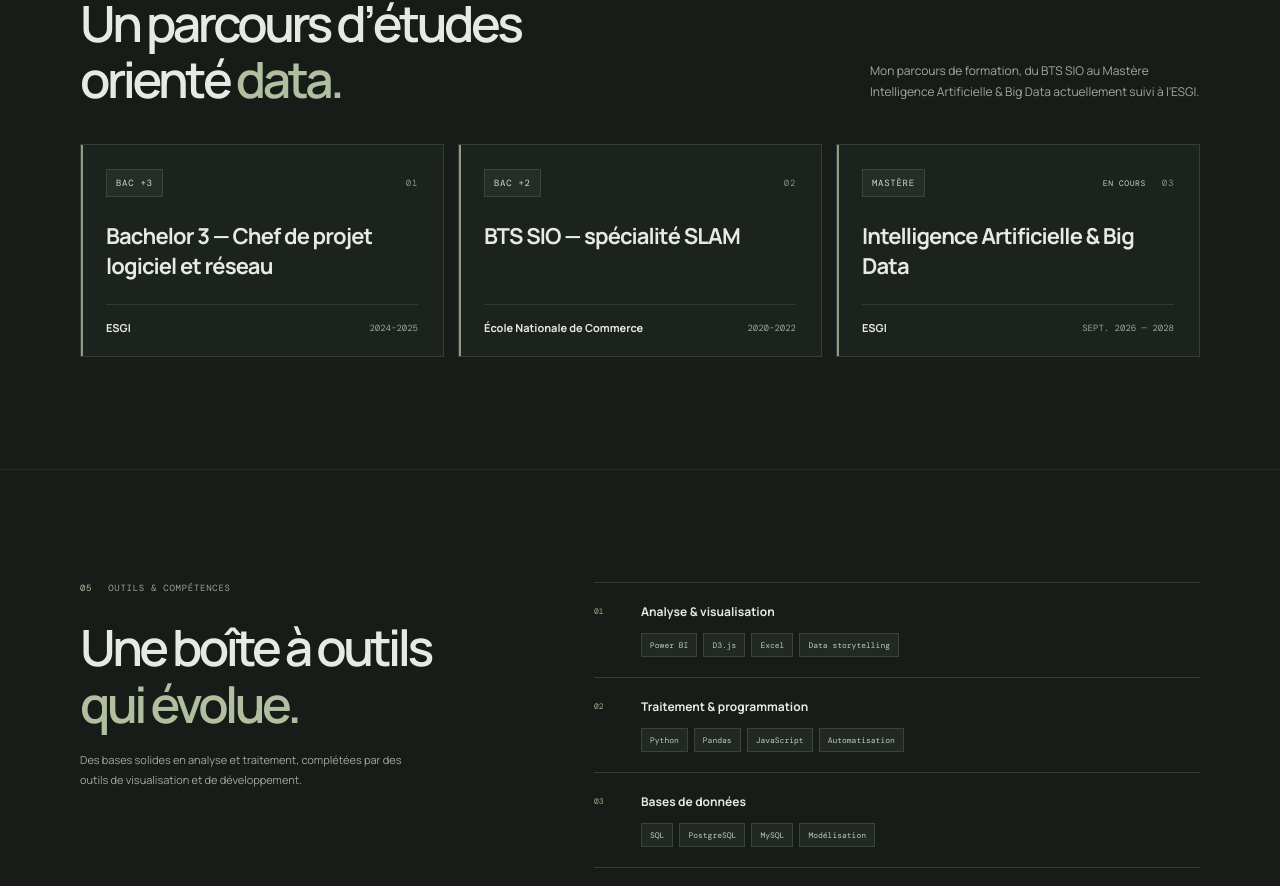
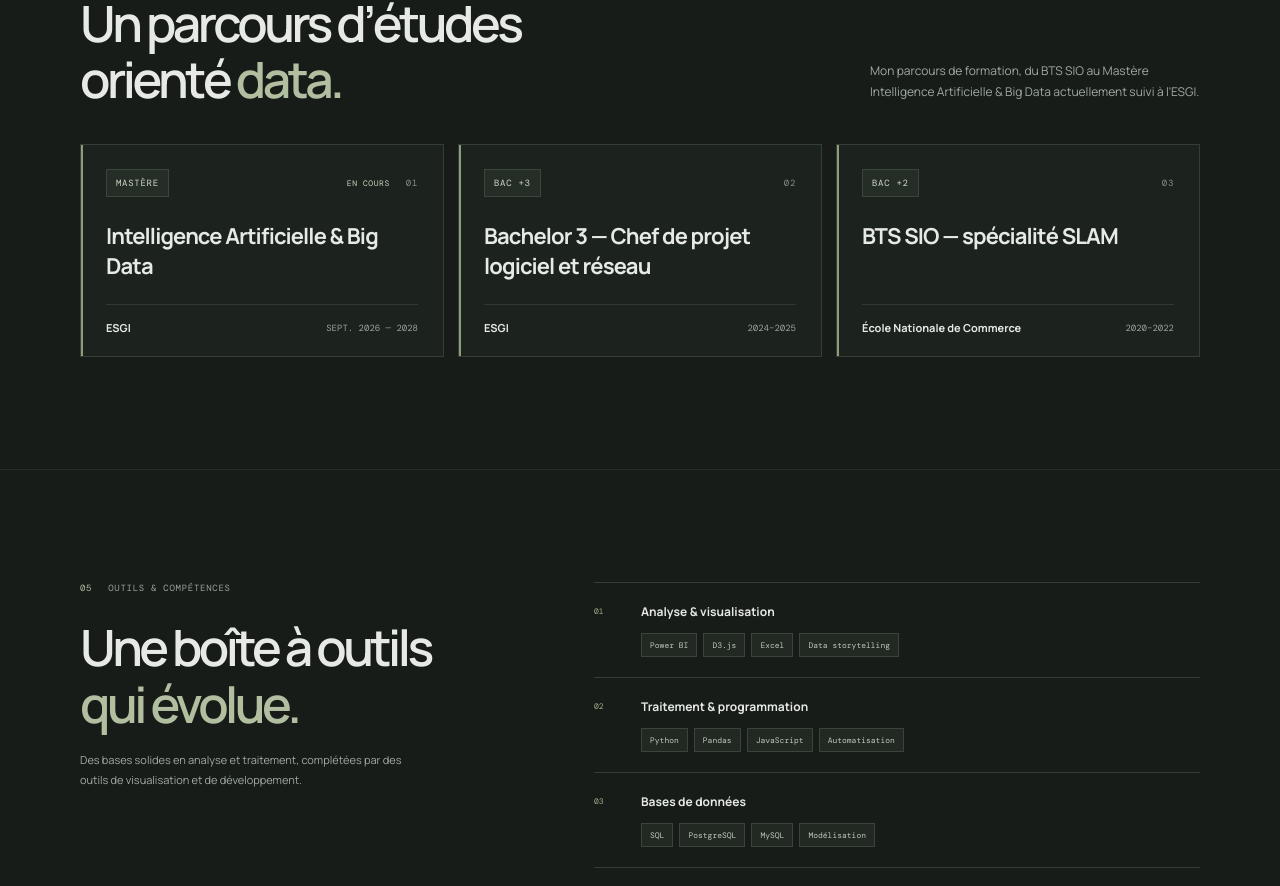
Before and after one commit to Bilal2504/bilal-drame-portfolio, a React (Vite) app: page / in a window 1280 px wide. Shown: the part 3654-4540 px from the top of the page. Built offline with nearby package versions, Linux system fonts and the light colour scheme.

Commit message:
Place le Mastère actuel en première position

```diff
--- a/src/App.jsx
+++ b/src/App.jsx
@@ -82,9 +82,9 @@ const skillGroups = [
 ]
 
 const formations = [
+  { level: 'MASTÈRE', title: 'Intelligence Artificielle & Big Data', establishment: 'ESGI', period: 'SEPT. 2026 — 2028', status: 'EN COURS' },
   { level: 'BAC +3', title: 'Bachelor 3 — Chef de projet logiciel et réseau', establishment: 'ESGI', period: '2024–2025' },
   { level: 'BAC +2', title: 'BTS SIO — spécialité SLAM', establishment: 'École Nationale de Commerce', period: '2020–2022' },
-  { level: 'MASTÈRE', title: 'Intelligence Artificielle & Big Data', establishment: 'ESGI', period: 'SEPT. 2026 — 2028', status: 'EN COURS' },
 ]
 
 function Arrow({ diagonal = false }) {
```
